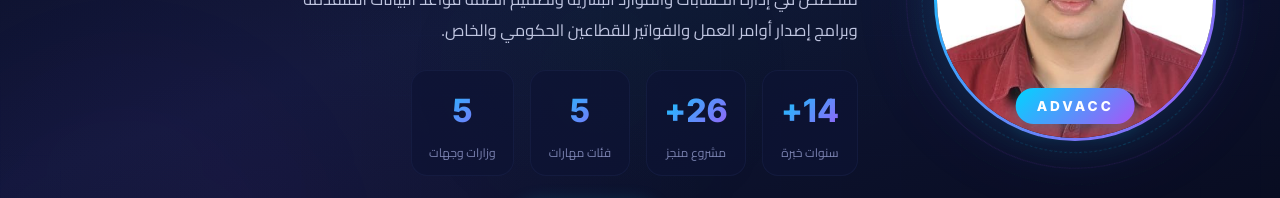
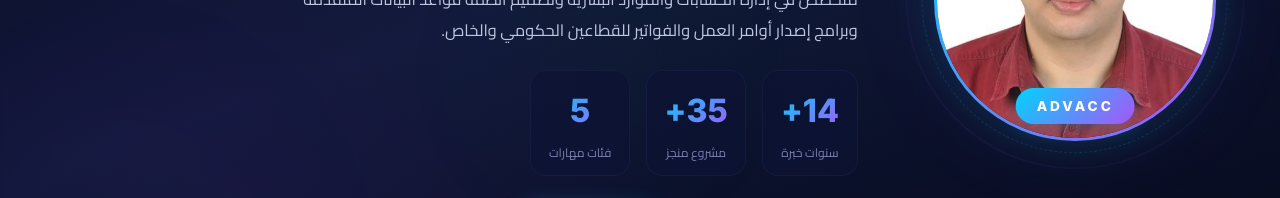
Before and after one commit to MahmoudNageeb/portfolio, a Next.js app: page / in a window 1280 px wide. Shown: the part 445-643 px from the top of the page. Built offline with nearby package versions, Linux system fonts and the light colour scheme.

Commit message:
Update page.tsx

```diff
--- a/app/page.tsx
+++ b/app/page.tsx
@@ -53,9 +53,8 @@ export default function Home() {
 
           <div className="hero-stats">
             <div className="h-stat"><Counter target={14} suffix="+" /><span className="l">سنوات خبرة</span></div>
-            <div className="h-stat"><Counter target={26} suffix="+" /><span className="l">مشروع منجز</span></div>
+            <div className="h-stat"><Counter target={35} suffix="+" /><span className="l">مشروع منجز</span></div>
             <div className="h-stat"><Counter target={5} /><span className="l">فئات مهارات</span></div>
-            <div className="h-stat"><Counter target={5} /><span className="l">وزارات وجهات</span></div>
           </div>
 
           <div className="hero-cta">
```
